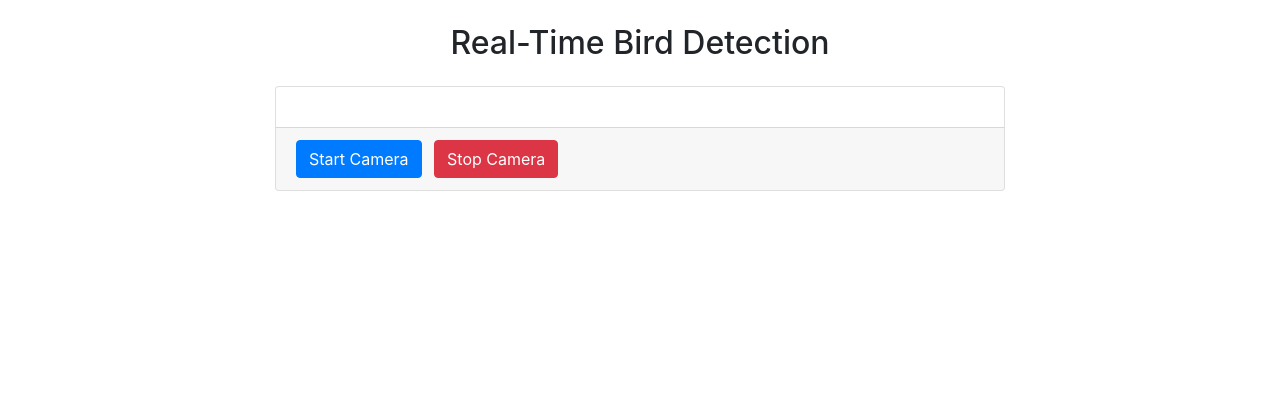
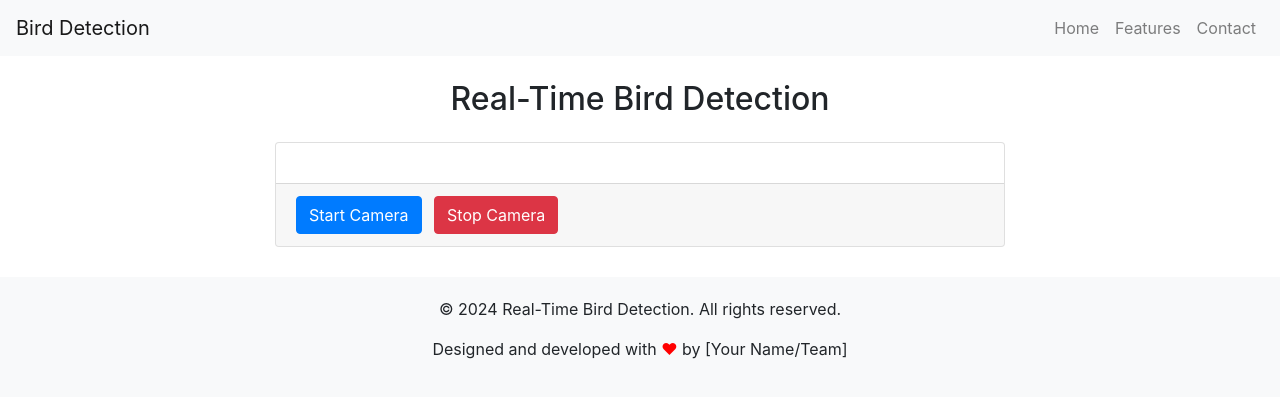
Before and after one commit to IGATAJOHN/flask_object_detection, a Flask app: page / in a window 1280 px wide. Shown: the top 398 px of the page. Run offline with Flask 3, Linux system fonts and the light colour scheme; some libraries are stand-ins or nearby versions.

Commit message:
Update index.html

```diff
--- a/templates/index.html
+++ b/templates/index.html
@@ -3,7 +3,7 @@
 <head>
     <meta charset="UTF-8">
     <meta name="viewport" content="width=device-width, initial-scale=1.0">
-    <title>Real-Time Cat Detection</title>
+    <title>Real-Time Bird Detection</title>
     <link rel="stylesheet" href="https://stackpath.bootstrapcdn.com/bootstrap/4.5.2/css/bootstrap.min.css">
     <style>
         #video {
@@ -12,9 +12,37 @@
         #processed_frame {
             display: none; /* Hide initially */
         }
+        footer {
+            background-color: #f8f9fa;
+            padding: 20px 0;
+            text-align: center;
+            margin-top: 30px;
+        }
     </style>
 </head>
 <body>
+    <!-- Navigation Bar -->
+    <nav class="navbar navbar-expand-lg navbar-light bg-light">
+        <a class="navbar-brand" href="#">Bird Detection</a>
+        <button class="navbar-toggler" type="button" data-toggle="collapse" data-target="#navbarNav" aria-controls="navbarNav" aria-expanded="false" aria-label="Toggle navigation">
+            <span class="navbar-toggler-icon"></span>
+        </button>
+        <div class="collapse navbar-collapse" id="navbarNav">
+            <ul class="navbar-nav ml-auto">
+                <li class="nav-item">
+                    <a class="nav-link" href="#home">Home</a>
+                </li>
+                <li class="nav-item">
+                    <a class="nav-link" href="#features">Features</a>
+                </li>
+                <li class="nav-item">
+                    <a class="nav-link" href="#contact">Contact</a>
+                </li>
+            </ul>
+        </div>
+    </nav>
+
+    <!-- Main Content -->
     <div class="container mt-4">
         <h2 class="text-center mb-4">Real-Time Bird Detection</h2>
         <div class="row justify-content-center">
@@ -34,6 +62,15 @@
         </div>
     </div>
 
+    <!-- Footer -->
+    <footer>
+        <div class="container">
+            <p>&copy; 2024 Real-Time Bird Detection. All rights reserved.</p>
+            <p>Designed and developed with <span style="color: red;">&hearts;</span> by [Your Name/Team]</p>
+        </div>
+    </footer>
+
+    <!-- Scripts -->
     <script>
         var video = document.getElementById('video');
         var canvas = document.getElementById('canvas');
```
